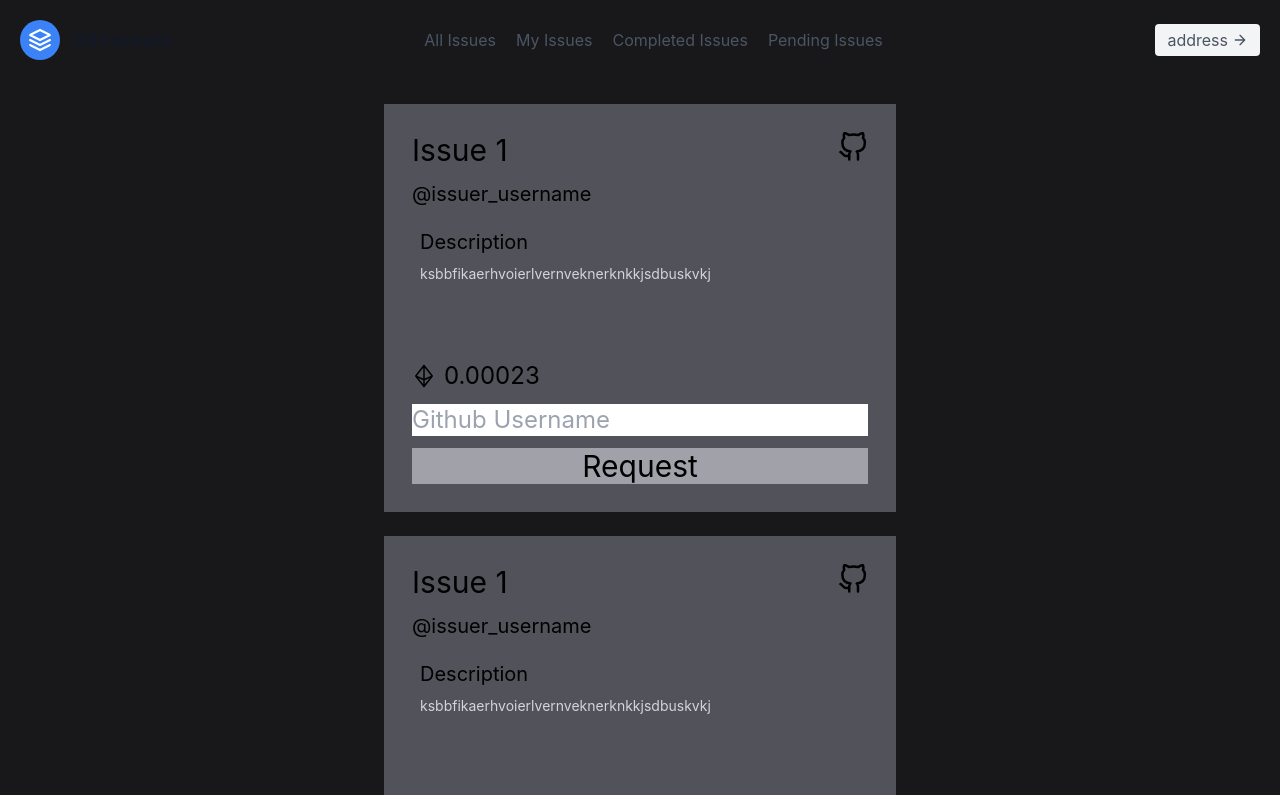
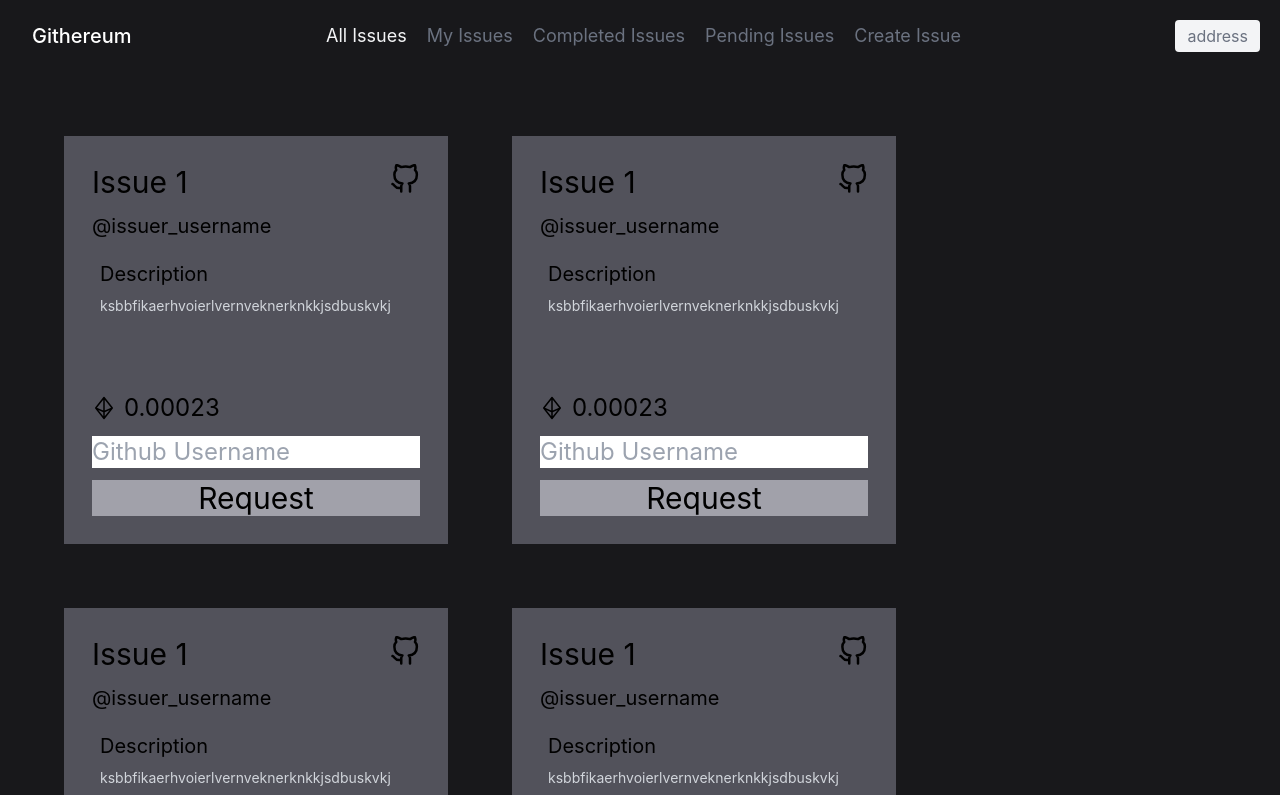
Before and after one commit to ishavishwakarma29/HACK36_7.0, a React (Create React App) app in the folder client/: page / in a window 1280 px wide. Shown: the top 795 px of the page. Built offline with nearby package versions, Linux system fonts and the light colour scheme.

Commit message:
create issue form

```diff
--- a/client/src/App.js
+++ b/client/src/App.js
@@ -1,10 +1,7 @@
 import Navbar from './components/navbar';
 import Main from './components/main.jsx'
 import Nav2 from './components/nav2.jsx'
-import AllCard from './components/all-issue-card.jsx';
-import MyCard from './components/my-issue-card.jsx';
-import DoneCard from './components/CompleteCard.jsx';
-import PendingCard from './components/pending-issue-card.jsx';
+import Home from './pages/home/home.jsx'
 import './App.css';
 
 function App() {
@@ -12,11 +9,7 @@ function App() {
     <div className="flex flex-col items-center bg-zinc-900 gap-y-6">
         {/* <Navbar/>
         <Main/> */}
-        <Nav2/>
-        <AllCard/>
-        <MyCard/>
-        <DoneCard/>
-        <PendingCard/>
+        <Home/>
     </div>
   );
 }
--- a/client/src/components/all-issue-card.jsx
+++ b/client/src/components/all-issue-card.jsx
@@ -4,7 +4,7 @@ import { PiCurrencyEth } from "react-icons/pi";
 
 function AllCard(){
     return (
-        <div className="flex flex-col bg-zinc-600 w-2/5 px-7 py-7 gap-y-3">
+        <div className="flex flex-col bg-zinc-600 w-96 px-7 py-7 gap-y-3">
             <div className="flex justify-between text-3xl">
                 <div>Issue 1</div>
                 <div className=""><FiGithub/></div>
--- a/client/src/components/createissue.jsx
+++ b/client/src/components/createissue.jsx
@@ -1,9 +1,33 @@
-import React from "react";
+/* eslint-disable no-unused-vars */
+import React, { useCallback, useState } from "react";
 
 function Create(){
+
+    const[title, setTitle]=useState();
+    const[gname, setGname]=useState();
+    const[repolink, setLink]=useState();
+    const[desc, setDesc]=useState();
+
     return (
-    <div className="w-8 h-9 bg-slate-500">
-
+    <div className="flex flex-col w-2/5 bg-slate-500">
+        <span className="text-3xl">Create Your GitHub Issue</span>
+        <input
+        type="text"
+        placeholder="Title"
+        onChange={(e) => setTitle(e.target.value)}></input>
+        <input
+        type="text"
+        placeholder="Github Username"
+        onChange={(e) => setGname(e.target.value)}></input>
+        <input
+        type="text"
+        placeholder="Repo Link"
+        onChange={(e) => setLink(e.target.value)}></input>
+        <input
+        type="textarea"
+        placeholder="Description"
+        onChange={(e) => setDesc(e.target.value)}></input>
+        <button>Submit Issue</button>
     </div>)
 }
 export default Create;
--- a/client/src/components/nav2.jsx
+++ b/client/src/components/nav2.jsx
@@ -1,43 +1,58 @@
-import React from "react";
+import React, { useState } from "react";
 
 function Nav2(){
+
+    const[allIssues, setAllIssues]=useState(true);
+    const[myIssues, setMyIssues]=useState(false);
+    const[doneIssues, setDoneIssues]=useState(false);
+    const[pending, setPending]=useState(false);
+    const[aboutUs, setAboutUs]=useState(false);
+
+    function handleAllIssues(){
+        setAllIssues(true);
+    }
+
+    function handleMyIssues(){
+        setMyIssues(true);
+    }
+
+    function handleDoneIssues(){
+        setDoneIssues(true);
+    }
+
+    function handlePending(){
+        setPending(true);
+    }
+
+    function handleCreate(){
+        setPending(true);
+    }
+
     return (
         <header className="w-full text-gray-600 body-font top-0">
         <div className="container mx-auto flex flex-wrap p-5 flex-col md:flex-row items-center">
             <a  href='/' className="flex title-font font-medium items-center text-gray-900 mb-4 md:mb-0">
-            <svg
-                xmlns="http://www.w3.org/2000/svg"
-                fill="none"
-                stroke="currentColor"
-                strokeLinecap="round"
-                strokeLinejoin="round"
-                strokeWidth="2"
-                className="w-10 h-10 text-white p-2 bg-blue-500 rounded-full"
-                viewBox="0 0 24 24"
-            >
-                <path d="M12 2L2 7l10 5 10-5-10-5zM2 17l10 5 10-5M2 12l10 5 10-5"></path>
-            </svg>
-            <span className="ml-3 text-xl">Githereum</span>
+                <span className="ml-3 text-xl text-white">Githereum</span>
             </a>
             <nav className="md:ml-auto md:mr-auto flex flex-wrap items-center text-base justify-center">
-            <a  href='/' className="mr-5 hover:text-gray-900">All Issues</a>
-            <a  href='/' className="mr-5 hover:text-gray-900">My Issues</a>
-            <a   href='/'className="mr-5 hover:text-gray-900">Completed Issues</a>
-            <a  href='/' className="mr-5 hover:text-gray-900">Pending Issues</a>
+                <div
+                onClick={handleAllIssues}
+                className="mr-5 hover:text-gray-900">All Issues</div>
+                <div
+                onClick={handleMyIssues}
+                className="mr-5 hover:text-gray-900">My Issues</div>
+                <div
+                onClick={handleDoneIssues}
+                className="mr-5 hover:text-gray-900">Completed Issues</div>
+                <div
+                onClick={handlePending}
+                className="mr-5 hover:text-gray-900">Pending Issues</div>
+                <div
+                onClick={handleCreate}
+                className="mr-5 hover:text-gray-900">Create Issue</div>
             </nav>
             <button className="inline-flex items-center bg-gray-100 border-0 py-1 px-3 focus:outline-none hover:bg-gray-200 rounded text-base mt-4 md:mt-0">
             address
-            <svg
-                fill="none"
-                stroke="currentColor"
-                strokeLinecap="round"
-                strokeLinejoin="round"
-                strokeWidth="2"
-                className="w-4 h-4 ml-1"
-                viewBox="0 0 24 24"
-            >
-                <path d="M5 12h14M12 5l7 7-7 7"></path>
-            </svg>
             </button>
       </div>
     </header>
--- /dev/null
+++ b/client/src/pages/home/home.jsx
@@ -0,0 +1,117 @@
+import React, { useState } from "react";
+import AllCard from '../../components/all-issue-card'
+import MyCard from "../../components/my-issue-card";
+import DoneCard from "../../components/CompleteCard";
+import PendingCard from "../../components/pending-issue-card";
+import Create from "../../components/createissue";
+
+
+function Home(){
+
+    const[allIssues, setAllIssues]=useState(true);
+    const[myIssues, setMyIssues]=useState(false);
+    const[doneIssues, setDoneIssues]=useState(false);
+    const[pending, setPending]=useState(false);
+    const[create, setCreate]=useState(false);
+    const[aboutUs, setAboutUs]=useState(false);
+
+    function handleAllIssues(){
+        setAllIssues(true);
+        setMyIssues(false);
+        setDoneIssues(false);
+        setPending(false);
+        setCreate(false);
+    }
+
+    function handleMyIssues(){
+        setMyIssues(true);
+        setAllIssues(false);
+        setDoneIssues(false);
+        setPending(false);
+        setCreate(false);
+    }
+
+    function handleDoneIssues(){
+        setDoneIssues(true);
+        setAllIssues(false);
+        setMyIssues(false);
+        setPending(false);
+        setCreate(false);
+    }
+
+    function handlePending(){
+        setPending(true);
+        setAllIssues(false);
+        setMyIssues(false);
+        setDoneIssues(false);
+        setCreate(false);
+    }
+
+    function handleCreate(){
+        setCreate(true);
+        setAllIssues(false);
+        setMyIssues(false);
+        setDoneIssues(false);
+        setPending(false);
+    }
+
+
+    return (
+        <div className="flex flex-col items-center w-full min-h-screen bg-zinc-900">
+
+            {/* navbar */}
+            <div className="w-full text-gray-500 top-0 mx-auto flex flex-wrap p-5 flex-col md:flex-row items-center">
+                <a  href='/' className="flex title-font font-medium items-center text-gray-900 mb-4 md:mb-0">
+                    <span className="ml-3 text-xl text-white">Githereum</span>
+                </a>
+                <nav className="md:ml-auto md:mr-auto flex flex-wrap items-center text-lg justify-center">
+                    <div
+                    onClick={handleAllIssues}
+                    className={`mr-5 hover:text-gray-30 ${allIssues?'text-gray-100':''}`}>All Issues</div>
+                    <div
+                    onClick={handleMyIssues}
+                    className={`mr-5 hover:text-gray-30 ${myIssues?'text-gray-100':''}`}>My Issues</div>
+                    <div
+                    onClick={handleDoneIssues}
+                    className={`mr-5 hover:text-gray-30 ${doneIssues?'text-gray-100':''}`}>Completed Issues</div>
+                    <div
+                    onClick={handlePending}
+                    className={`mr-5 hover:text-gray-30 ${pending?'text-gray-100':''}`}>Pending Issues</div>
+                    <div
+                    onClick={handleCreate}
+                    className={`mr-5 hover:text-gray-30 ${create?'text-gray-100':''}`}>Create Issue</div>
+                </nav>
+                <button className="inline-flex items-center bg-gray-100 border-0 py-1 px-3 focus:outline-none hover:bg-gray-200 rounded text-base mt-4 md:mt-0">
+                address
+                </button>
+            </div>
+
+            <div className="flex flex-wrap w-full px-16 py-16 gap-16">
+
+            {allIssues &&
+            // map over data\
+            <>
+            <AllCard/>
+            <AllCard/>
+            <AllCard/>
+            <AllCard/>
+            </>}
+
+            {myIssues &&
+            <MyCard/>}
+
+            {doneIssues &&
+            <DoneCard/>}
+
+            {pending &&
+            <PendingCard/>}
+
+            {create &&
+            <Create/>}
+
+            </div>
+        </div>
+    );
+}
+
+export default Home;
```
